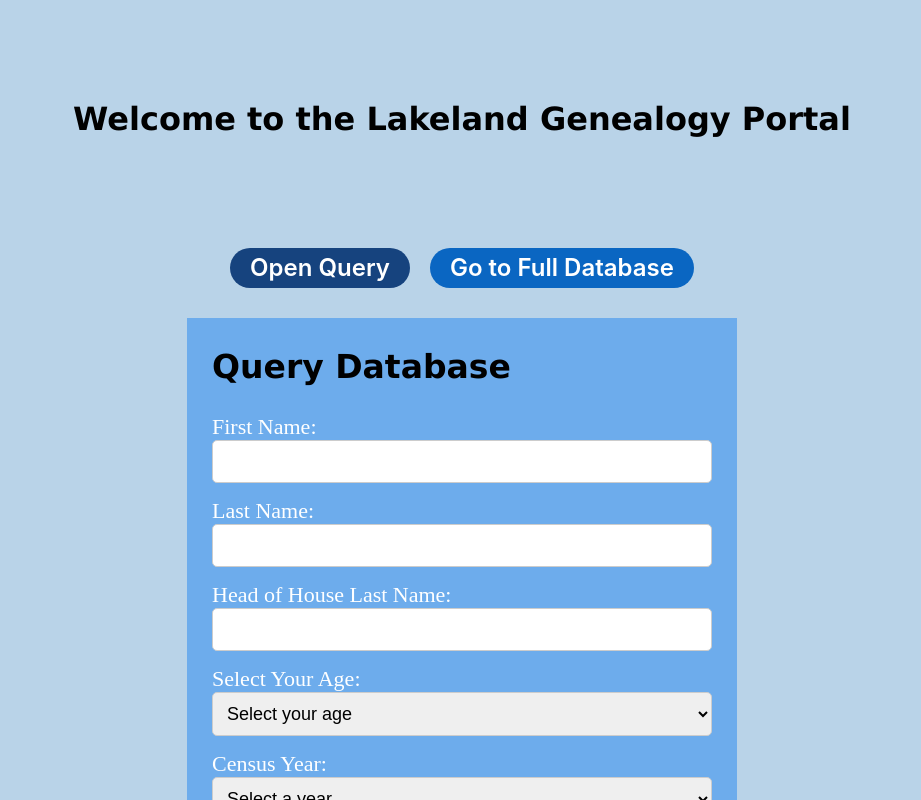
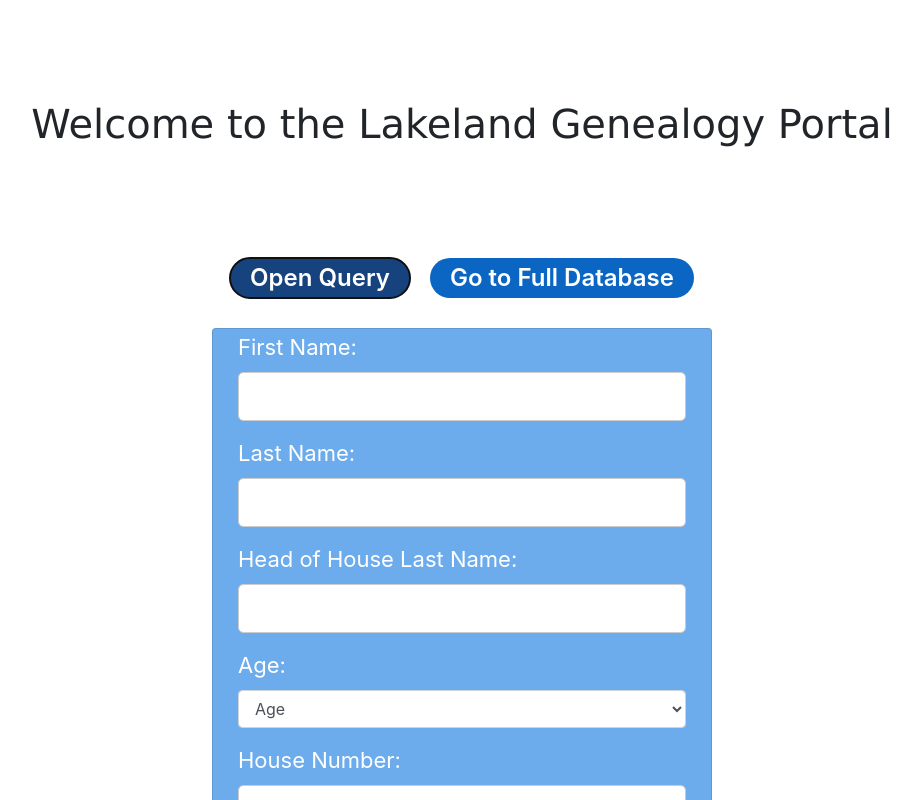
Before and after one commit to MsCrypto22/LakeLand, a website: page public/home.html in a window 1280 px wide. Both pictures are taken after a click on the button "Open Query". Shown: the top 800 px of the page, without its empty margins (178-1099 px from the left). Drawn offline with nearby package versions, Linux system fonts and the light colour scheme.

Commit message:
complete filter

```diff
--- a/public/home.html
+++ b/public/home.html
@@ -1,11 +1,16 @@
 <!DOCTYPE html>
 <html lang="en">
+
 <head>
   <meta charset="UTF-8" />
   <meta name="viewport" content="width=device-width, initial-scale=1.0" />
   <link rel="stylesheet" href="style.css" />
+  <link rel="stylesheet" href="https://cdn.jsdelivr.net/npm/bootstrap@4.0.0/dist/css/bootstrap.min.css" integrity="sha384-Gn5384xqQ1aoWXA+058RXPxPg6fy4IWvTNh0E263XmFcJlSAwiGgFAW/dAiS6JXm" crossorigin="anonymous">
+
+  <script src="homepage.js" defer></script>
   <title>Document</title>
 </head>
+
 <body>
   <h1 id="heading">Welcome to the Lakeland Genealogy Portal</h1>
 
@@ -21,21 +26,30 @@
     </a>
   </div>
 
+  <table id="run-query-table" class="table table-striped" style="width: 100%"></table>
+
   <!--Query Section-->
-    <form id="query-container" action="">
-      <h2 id="query-heading">Query Database</h2>
+
+  <form id="query-container" onsubmit="filterData(); return false;" class="card">
+    <div class="form-group">
       <label for="firstName">First Name:</label>
-      <input type="text" name="firstName" id=""/>
-      <br />
+      <input type="text" class="form-control" name="firstName" id="firstName" />
+    </div>
+
+    <div class="form-group">
       <label for="lastName">Last Name:</label>
-      <input type="text" name="lastName" id="" />
-      <br />
-      <bel for="headOfHouse"> Head of House Last Name:</label>
-      <input type="text" name="headOfHouse" id="" />
-      <br />
-      <label for="age">Select Your Age:</label>
-      <select name="age" id="age">
-        <option value="" disabled selected>Select your age</option>
+      <input type="text" class="form-control" name="lastName" id="lastName" />
+    </div>
+
+    <div class="form-group">
+      <label for="headOfHouse"> Head of House Last Name:</label>
+      <input type="text" class="form-control" name="headOfHouse" id="headOfHouse" />
+    </div>
+
+    <div class="form-group">
+      <label for="age">Age:</label>
+      <select name="age" id="age" class="form-control">
+        <option value="" disabled selected>Age</option>
       </select>
       <script>
 
@@ -53,7 +67,87 @@
           selectElement.appendChild(option);
         }
       </script>
-      <br />
+    </div>
+
+    <div class="form-group">
+      <label for="houseNumber">House Number:</label>
+      <input type="text" class="form-control" name="houseNumber" id="houseNumber" />
+    </div>
+
+    <div class="form-group">
+      <label for="buildingNumber">Building Number:</label>
+      <input type="text" class="form-control" name="buildingNumber" id="buildingNumber" />
+    </div>
+
+    <div class="form-group">
+      <label for="streetName">Street Name:</label>
+      <input type="text" class="form-control" name="streetName" id="streetName" />
+    </div>
+
+    <!-- <div class="form-group">
+      <label for="state">Select a State:</label>
+      <select name="state" class="form-control" id="state">
+        <option value="" disabled selected>Select a state</option>
+        <option value="Alabama">AL - Alabama</option>
+        <option value="Alaska">AK - Alaska</option>
+        <option value="Arizona">AZ - Arizona</option>
+        <option value="Arkansas">AR - Arkansas</option>
+        <option value="California">CA - California</option>
+        <option value="Colorado">CO - Colorado</option>
+        <option value="Connecticut">CT - Connecticut</option>
+        <option value="Delaware">DE - Delaware</option>
+        <option value="Florida">FL - Florida</option>
+        <option value="GA">GA - Georgia</option>
+        <option value="HI">HI - Hawaii</option>
+        <option value="ID">ID - Idaho</option>
+        <option value="IL">IL - Illinois</option>
+        <option value="IN">IN - Indiana</option>
+        <option value="IA">IA - Iowa</option>
+        <option value="KS">KS - Kansas</option>
+        <option value="KY">KY - Kentucky</option>
+        <option value="LA">LA - Louisiana</option>
+        <option value="ME">ME - Maine</option>
+        <option value="Maryland">MD - Maryland</option>
+        <option value="MA">MA - Massachusetts</option>
+        <option value="MI">MI - Michigan</option>
+        <option value="MN">MN - Minnesota</option>
+        <option value="MS">MS - Mississippi</option>
+        <option value="MO">MO - Missouri</option>
+        <option value="MT">MT - Montana</option>
+        <option value="NE">NE - Nebraska</option>
+        <option value="NV">NV - Nevada</option>
+        <option value="NH">NH - New Hampshire</option>
+        <option value="NJ">NJ - New Jersey</option>
+        <option value="NM">NM - New Mexico</option>
+        <option value="NY">NY - New York</option>
+        <option value="North Carolina">NC - North Carolina</option>
+        <option value="ND">ND - North Dakota</option>
+        <option value="OH">OH - Ohio</option>
+        <option value="OK">OK - Oklahoma</option>
+        <option value="OR">OR - Oregon</option>
+        <option value="PA">PA - Pennsylvania</option>
+        <option value="RI">RI - Rhode Island</option>
+        <option value="SC">SC - South Carolina</option>
+        <option value="SD">SD - South Dakota</option>
+        <option value="TN">TN - Tennessee</option>
+        <option value="TX">TX - Texas</option>
+        <option value="UT">UT - Utah</option>
+        <option value="VT">VT - Vermont</option>
+        <option value="VA">VA - Virginia</option>
+        <option value="WA">WA - Washington</option>
+        <option value="WV">WV - West Virginia</option>
+        <option value="WI">WI - Wisconsin</option>
+        <option value="WY">WY - Wyoming</option>
+      </select>
+    </div> -->
+
+    <div class="form-group">
+      <input type="submit" class="form-control">
+    </div>
+
+
+
+      <!-- <br />
       <label for="year">Census Year:</label>
       <select id="year" name="year">
         <option value="" disabled selected>Select a year</option>
@@ -72,73 +166,16 @@
           option.textContent = year;
           selectElement.appendChild(option);
         }
-      </script>
-      <br />
-      <label for="houseNumber">House Number:</label>
-      <input type="text" name="houseNumber" id="" />
-      <br />
-      <label for="buildingNumber">Building Number:</label>
-      <input type="text" name="buildingNumber" id="" />
-      <br />
-      <label for="streetName">Street Name:</label>
-      <input type="text" name="streetName" id="" />
-      <br />
-      <label for="state">Select a State:</label>
-      <select name="state" id="">
-        <option value="" disabled selected>Select a state</option>
-        <option value="AL">AL - Alabama</option>
-        <option value="AK">AK - Alaska</option>
-        <option value="AZ">AZ - Arizona</option>
-        <option value="AR">AR - Arkansas</option>
-        <option value="CA">CA - California</option>
-        <option value="CO">CO - Colorado</option>
-        <option value="CT">CT - Connecticut</option>
-        <option value="DE">DE - Delaware</option>
-        <option value="FL">FL - Florida</option>
-        <option value="GA">GA - Georgia</option>
-        <option value="HI">HI - Hawaii</option>
-        <option value="ID">ID - Idaho</option>
-        <option value="IL">IL - Illinois</option>
-        <option value="IN">IN - Indiana</option>
-        <option value="IA">IA - Iowa</option>
-        <option value="KS">KS - Kansas</option>
-        <option value="KY">KY - Kentucky</option>
-        <option value="LA">LA - Louisiana</option>
-        <option value="ME">ME - Maine</option>
-        <option value="MD">MD - Maryland</option>
-        <option value="MA">MA - Massachusetts</option>
-        <option value="MI">MI - Michigan</option>
-        <option value="MN">MN - Minnesota</option>
-        <option value="MS">MS - Mississippi</option>
-        <option value="MO">MO - Missouri</option>
-        <option value="MT">MT - Montana</option>
-        <option value="NE">NE - Nebraska</option>
-        <option value="NV">NV - Nevada</option>
-        <option value="NH">NH - New Hampshire</option>
-        <option value="NJ">NJ - New Jersey</option>
-        <option value="NM">NM - New Mexico</option>
-        <option value="NY">NY - New York</option>
-        <option value="NC">NC - North Carolina</option>
-        <option value="ND">ND - North Dakota</option>
-        <option value="OH">OH - Ohio</option>
-        <option value="OK">OK - Oklahoma</option>
-        <option value="OR">OR - Oregon</option>
-        <option value="PA">PA - Pennsylvania</option>
-        <option value="RI">RI - Rhode Island</option>
-        <option value="SC">SC - South Carolina</option>
-        <option value="SD">SD - South Dakota</option>
-        <option value="TN">TN - Tennessee</option>
-        <option value="TX">TX - Texas</option>
-        <option value="UT">UT - Utah</option>
-        <option value="VT">VT - Vermont</option>
-        <option value="VA">VA - Virginia</option>
-        <option value="WA">WA - Washington</option>
-        <option value="WV">WV - West Virginia</option>
-        <option value="WI">WI - Wisconsin</option>
-        <option value="WY">WY - Wyoming</option>
-      </select>
+      </script> -->
+
+
+
+
+
+
+
+
   </form>
+</body>
 
-    <script src="home.js"></script>
-  </body>
 </html>
--- a/public/home.js
+++ /dev/null
@@ -1,15 +0,0 @@
-// Contains the JS code for the home page
-
-function toggleQuery() {
-  var queryContainer = document.getElementById("query-container");
-
-  var displayStyle = window
-    .getComputedStyle(queryContainer)
-    .getPropertyValue("display");
-
-  if (displayStyle === "none") {
-    queryContainer.style.display = "block";
-  } else {
-    queryContainer.style.display = "none";
-  }
-}
--- /dev/null
+++ b/public/homepage.js
@@ -0,0 +1,210 @@
+// home page JS functions
+
+var host = window.location.origin;
+
+function toggleQuery() {
+    var queryContainer = document.getElementById("query-container");
+
+    var displayStyle = window
+        .getComputedStyle(queryContainer)
+        .getPropertyValue("display");
+
+    if (displayStyle === "none") {
+        queryContainer.style.display = "block";
+    } else {
+        queryContainer.style.display = "none";
+    }
+    table = document.getElementById("run-query-table")
+    table.innerHTML = '';
+    document.getElementById("query-container").reset();
+}
+
+function filterData() {
+
+    var first_name = document.getElementById("firstName");
+    var last_name = document.getElementById("lastName");
+    var head_house = document.getElementById("headOfHouse");
+    var age_1 = document.getElementById("age");
+    var house_number = document.getElementById("houseNumber");
+    var building_number = document.getElementById("buildingNumber");
+    var street_names = document.getElementById("streetName");
+
+    var values = {};
+
+    if (first_name.value != '') {
+        values['first_name'] = first_name.value
+    }
+
+    if (last_name.value != '') {
+        values['last_name'] = last_name.value
+
+    }
+
+    if (head_house.value != '') {
+        values['head_last'] = head_house.value
+
+    }
+
+    if (age_1.value != '') {
+        values['age'] = age_1.value
+
+    }
+
+    if (house_number.value != '') {
+        values['house_num'] = house_number.value
+
+    }
+
+    if (building_number.value != '') {
+        values['building_num'] = building_number.value
+
+    }
+
+    if (street_names.value != '') {
+        values['street_name'] = street_names.value
+
+    }
+
+    fetch(`${host}/query`, {
+        method: 'POST',
+        headers: {
+            'Content-Type': 'application/json'
+        },
+        body: JSON.stringify(values)
+    })
+        .then(response => response.json())
+        .then(data => {
+            console.log('Filtered Data:', data);
+            htmlTable = document.getElementById("run-query-table")
+
+            thead = document.createElement("thead")
+            tr = document.createElement("tr");
+            ed = document.createElement("th");
+            house_num = document.createElement("th");
+            building_num = document.createElement("th");
+            street_name = document.createElement("th");
+            firstName = document.createElement("th");
+            lastName = document.createElement("th");
+            relation = document.createElement("th");
+            head_last = document.createElement("th");
+            head_first = document.createElement("th");
+            sex = document.createElement("th");
+            race = document.createElement("th");
+            marital = document.createElement("th");
+            age = document.createElement("th");
+            place_birth = document.createElement("th");
+            birth_year = document.createElement("th");
+            work = document.createElement("th");
+            business = document.createElement("th");
+
+            //Assign values to table headers
+            ed.innerHTML = "ED";
+            house_num.innerHTML = "House #"
+            building_num.innerHTML = "Building #"
+            street_name.innerHTML = "Street #"
+            firstName.innerHTML = "First Name";
+            lastName.innerHTML = "Last Name";
+            relation.innerHTML = "Relation to HoH"
+            head_last.innerHTML = "HoH Last Name"
+            head_first.innerHTML = "HoH First Name"
+            sex.innerHTML = "Sex"
+            race.innerHTML = "Race"
+            marital.innerHTML = "Marital Status"
+            age.innerHTML = "Age"
+            place_birth.innerHTML = "Place of Birth"
+            birth_year.innerHTML = "Birth Year"
+            work.innerHTML = "Work"
+            business.innerHTML = "Business"
+
+            //Append headers to table
+            tr.appendChild(ed);
+            tr.appendChild(house_num);
+            tr.appendChild(building_num);
+            tr.appendChild(street_name);
+            tr.appendChild(firstName);
+            tr.appendChild(lastName);
+            tr.appendChild(relation);
+            tr.appendChild(head_last);
+            tr.appendChild(head_first);
+            tr.appendChild(sex);
+            tr.appendChild(race);
+            tr.appendChild(marital);
+            tr.appendChild(age);
+            tr.appendChild(place_birth);
+            tr.appendChild(birth_year);
+            tr.appendChild(work);
+            tr.appendChild(business);
+
+            thead.appendChild(tr)
+            htmlTable.appendChild(thead);
+
+            tbody = document.createElement("tbody")
+
+            //Populate table with data from Supabase
+            data.forEach((row) => {
+                tr = document.createElement("tr");
+                ed = document.createElement("td");
+                house_num = document.createElement("td");
+                building_num = document.createElement("td");
+                street_name = document.createElement("td");
+                firstName = document.createElement("td");
+                lastName = document.createElement("td");
+                relation = document.createElement("td");
+                head_last = document.createElement("td");
+                head_first = document.createElement("td");
+                sex = document.createElement("td");
+                race = document.createElement("td");
+                marital = document.createElement("td");
+                age = document.createElement("td");
+                place_birth = document.createElement("td");
+                birth_year = document.createElement("td");
+                work = document.createElement("td");
+                business = document.createElement("td");
+
+                ed.innerHTML = row.ed;
+                house_num.innerHTML = row.house_num;
+                building_num.innerHTML = row.building_num;
+                street_name.innerHTML = row.street_name;
+                firstName.innerHTML = row.first_name;
+                lastName.innerHTML = row.last_name;
+                relation.innerHTML = row.relation;
+                head_last.innerHTML = row.head_last;
+                head_first.innerHTML = row.head_first;
+                sex.innerHTML = row.sex;
+                race.innerHTML = row.race;
+                marital.innerHTML = row.marital;
+                age.innerHTML = row.age;
+                place_birth.innerHTML = row.place_birth;
+                birth_year.innerHTML = row.birth_year;
+                work.innerHTML = row.work;
+                business.innerHTML = row.business;
+
+                tr.appendChild(ed);
+                tr.appendChild(house_num);
+                tr.appendChild(building_num);
+                tr.appendChild(street_name);
+                tr.appendChild(firstName);
+                tr.appendChild(lastName);
+                tr.appendChild(relation);
+                tr.appendChild(head_last);
+                tr.appendChild(head_first);
+                tr.appendChild(sex);
+                tr.appendChild(race);
+                tr.appendChild(marital);
+                tr.appendChild(age);
+                tr.appendChild(place_birth);
+                tr.appendChild(birth_year);
+                tr.appendChild(work);
+                tr.appendChild(business);
+
+                tbody.appendChild(tr);
+                htmlTable.appendChild(tbody);
+            })
+
+        })
+        .catch(error => {
+            console.error('Error:', error);
+        });
+
+    toggleQuery();
+}
--- a/public/style.css
+++ b/public/style.css
@@ -4,7 +4,7 @@ tfoot input {
 }
 
 body {
-  background-color: rgb(185, 211, 232);
+  background-color: rgb(155, 201, 239);
 }
 
 #heading {
```
Also changed, not shown: public/database.js (+0 -23 lines), public/sheets.html (+4 -3 lines). Lines whose indentation alone changed are shown as unchanged.
